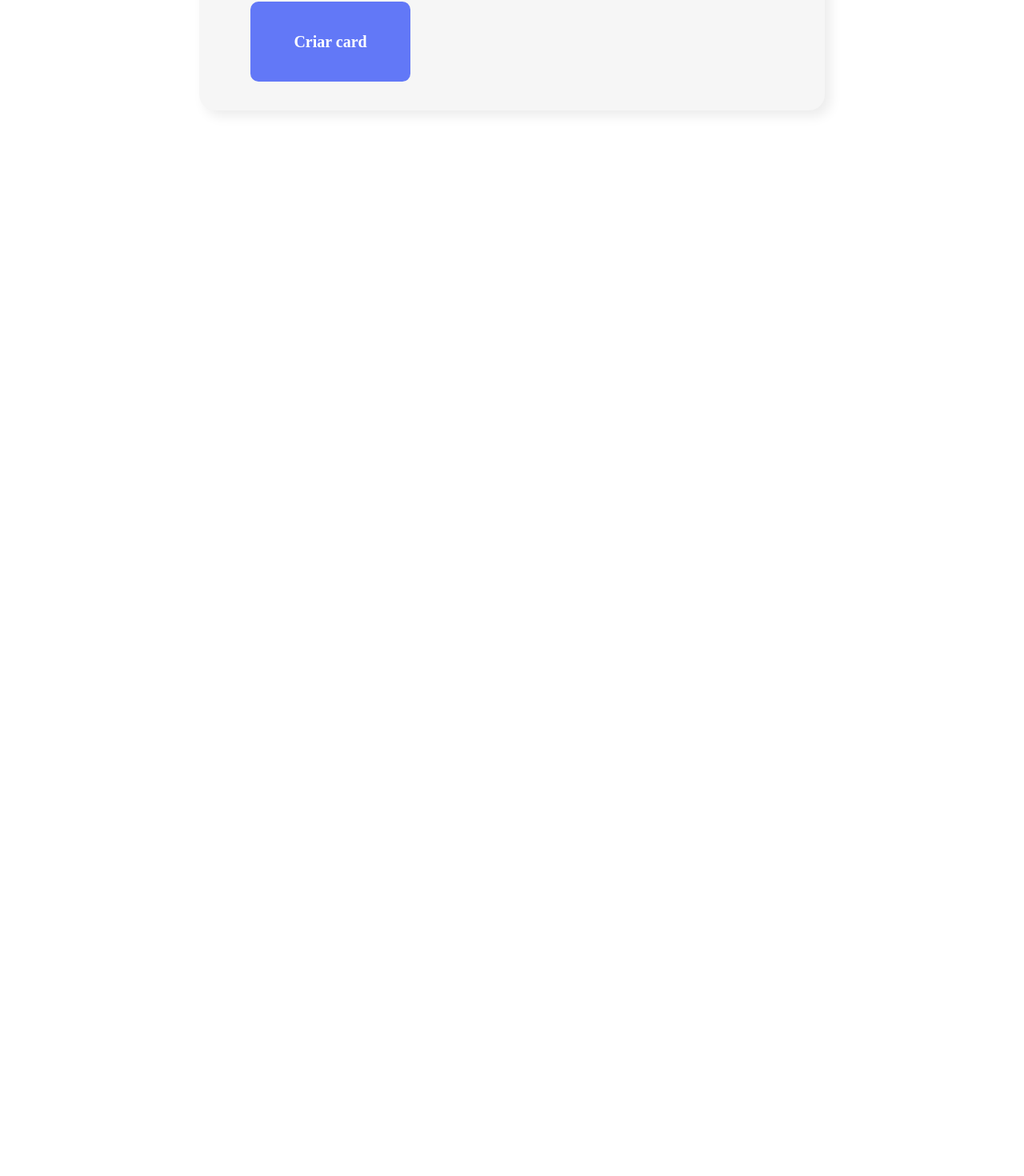
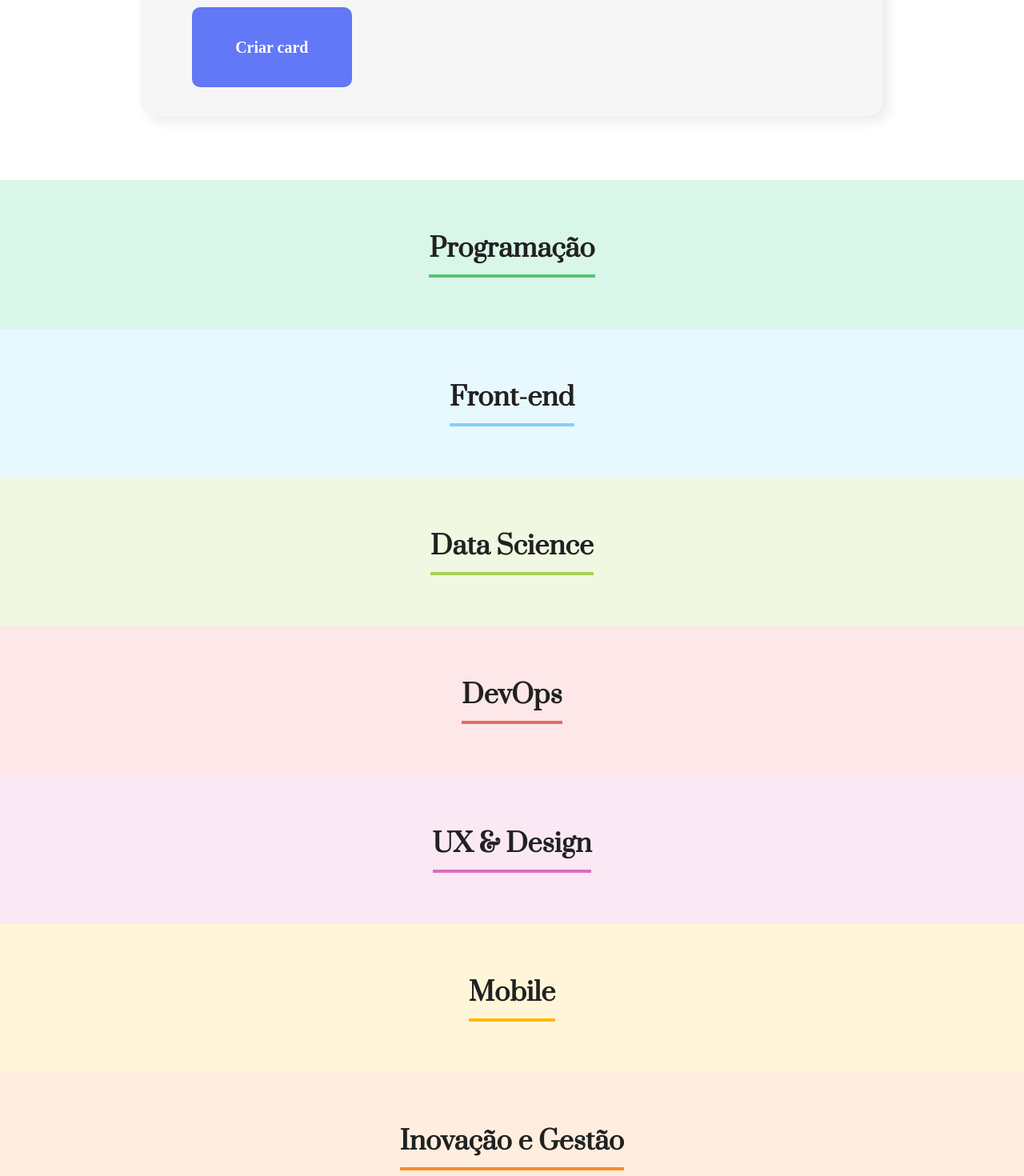
Before and after one commit to adrian-siv/alura-react-organo, a React (Create React App) app: page / in a window 1280 px wide. Shown: the part 1179-2649 px from the top of the page at 80% size. Before the commit the page ends 1397 px from the top, so only its background shows below. Built offline with nearby package versions, Linux system fonts and the light colour scheme; the HTML template or start-up script is replaced by a standard one.

Commit message:
feat: add "times"

```diff
--- a/src/App.js
+++ b/src/App.js
@@ -1,15 +1,55 @@
 import { useState } from 'react';
 import Banner from './componentes/Banner';
 import Formulario from './componentes/Formulario';
+import Time from './componentes/Time';
 
 function App() {
 
   const [colaboradores, setColaboradores] = useState([]);
 
+  const listaDeTimes = [
+    {
+      nome: "Programação",
+      corDeFundo: "#D9F7E9",
+      corDeDestaque: "#57C278"
+    },
+    {
+      nome: "Front-end",
+      corDeFundo: "#E8F8FF",
+      corDeDestaque: "#82CFFA"
+    },
+    {
+      nome: "Data Science",
+      corDeFundo: "#F0F8E2",
+      corDeDestaque: "#A6D157"
+    },
+    {
+      nome: "DevOps",
+      corDeFundo: "#FDE7E8",
+      corDeDestaque: "#E06B69"
+    },
+    {
+      nome: "UX & Design",
+      corDeFundo: "#FAE9F5",
+      corDeDestaque: "#DB6EBF"
+    },
+    {
+      nome: "Mobile",
+      corDeFundo: "#FFF5D9",
+      corDeDestaque: "#FFBA05"
+    },
+    {
+      nome: "Inovação e Gestão",
+      corDeFundo: "#FFEEDF",
+      corDeDestaque: "#FF8A29"
+    }
+  ]
+
   return (
     <div className="App">
       <Banner />
       <Formulario aoColaboradorCadastrado={colaborador => setColaboradores([...colaboradores, colaborador])} title="Preencha os dados para criar o card do colaborador" />
+      {listaDeTimes.map(time => <Time nome={time.nome} corDeFundo={time.corDeFundo} corDeDestaque={time.corDeDestaque} />)}
     </div>
   );
 }
--- /dev/null
+++ b/src/componentes/Time/Time.css
@@ -0,0 +1,16 @@
+@import url('https://fonts.googleapis.com/css2?family=Prata&display=swap');
+
+.time {
+    text-align: center;
+    padding: 2rem;
+    background-color: #D9F7E9;
+}
+
+.time h3 {
+    font-family: Prata;
+    color: #212121;
+    font-size: 2rem;
+    border-bottom: 4px solid;
+    display: inline-block;
+    padding-bottom: 0.625rem;
+}
--- /dev/null
+++ b/src/componentes/Time/index.js
@@ -0,0 +1,11 @@
+import './Time.css';
+
+const Time = (props) => {
+    return (
+        <section style={{backgroundColor: props.corDeFundo}} className='time'>
+            <h3 style={{borderColor: props.corDeDestaque}}>{props.nome}</h3>
+        </section>
+    )
+}
+
+export default Time;
```
